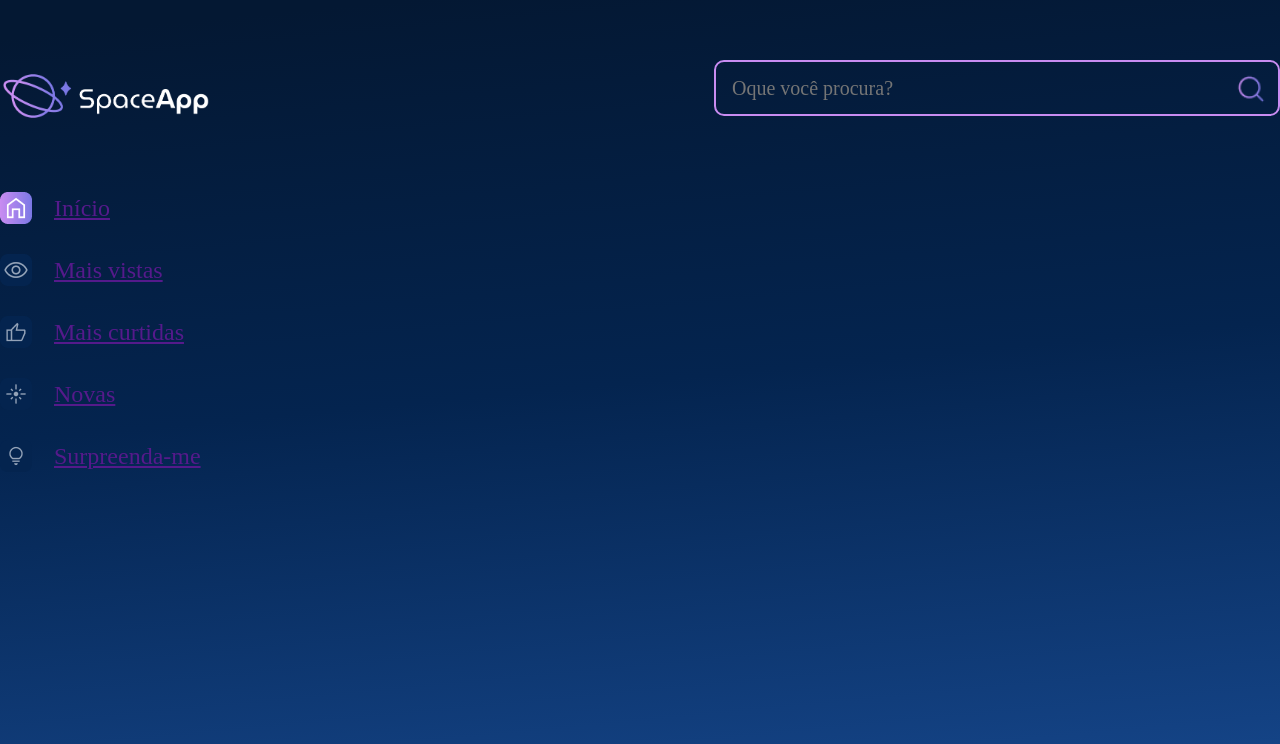
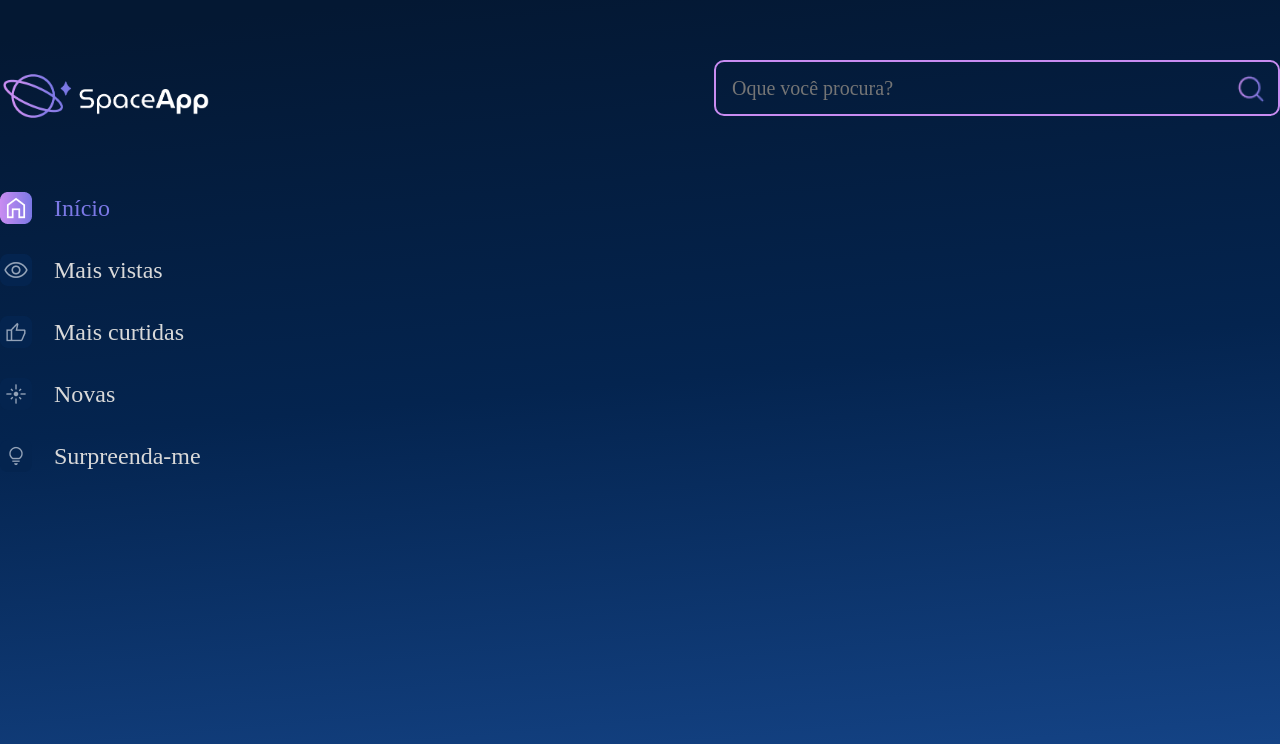
Before and after one commit to Edulira17/Space-app, a React (Vite) app: page / in a window 1280 px wide. Shown: the top 744 px of the page. Built offline with nearby package versions, Linux system fonts and the light colour scheme.

Commit message:
correção na passagem de estilos para o item de navegação

```diff
--- a/src/components/Aside/ItemNavegacao/index.jsx
+++ b/src/components/Aside/ItemNavegacao/index.jsx
@@ -4,13 +4,14 @@ const ItemListaEstilizada = styled.li`
   font-size: 24px;
   line-height: 29px;
   margin-bottom: 30px;
+  text-decoration: none;
   cursor: pointer;
   color: ${props => props.$ativo ? '#7b78e5' : '#D9D9D9'};
   display: flex;
   align-items: center;
   gap: 22px;
-  text-decoration: none;
 `;
+
 const ItemNavegacao = ({
   children,
   iconeAtivo,
--- a/src/components/Aside/index.jsx
+++ b/src/components/Aside/index.jsx
@@ -17,31 +17,31 @@ const Aside = () => {
             iconeInativo="/icones/home-inativo.png"
             ativo={true}
           >
-            <a href="">Início</a>
+           Início
           </ItemNavegacao>
           <ItemNavegacao
             iconeAtivo="/icones/mais-vistas-ativo.png"
             iconeInativo="/icones/mais-vistas-inativo.png"
           >
-            <a href="">Mais vistas</a>
+            Mais vistas
           </ItemNavegacao>
           <ItemNavegacao
             iconeAtivo="/icones/mais-curtidas-ativo.png"
             iconeInativo="/icones/mais-curtidas-inativo.png"
           >
-            <a href="">Mais curtidas</a>
+            Mais curtidas
           </ItemNavegacao>
           <ItemNavegacao
             iconeAtivo="/icones/novas-ativo.png"
             iconeInativo="/icones/novas-inativo.png"
           >
-            <a href="">Novas</a>
+            Novas
           </ItemNavegacao>
           <ItemNavegacao
             iconeAtivo="/icones/surpreenda-me-ativo.png"
             iconeInativo="/icones/surpreenda-me-inativo.png"
           >
-            <a href="">Surpreenda-me</a>
+            Surpreenda-me
           </ItemNavegacao>
         </ListaEstilizada>
       </nav>
```
